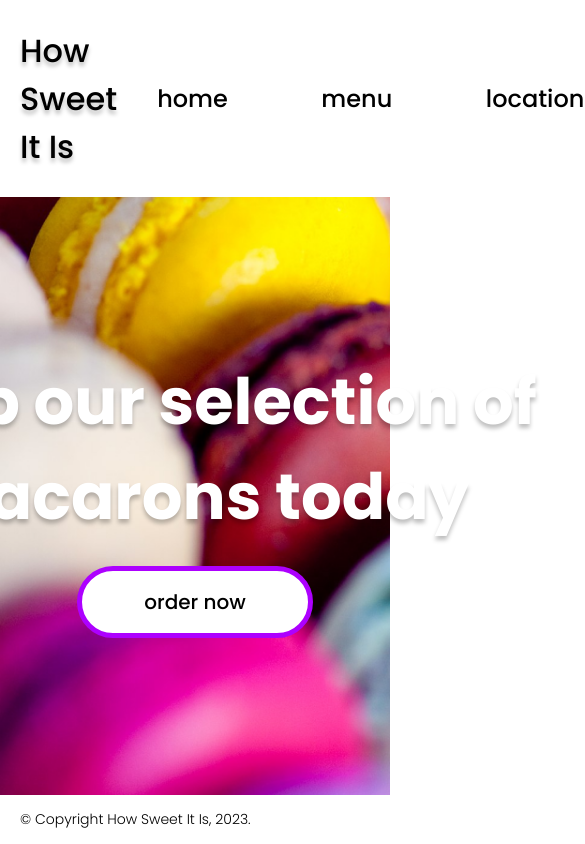
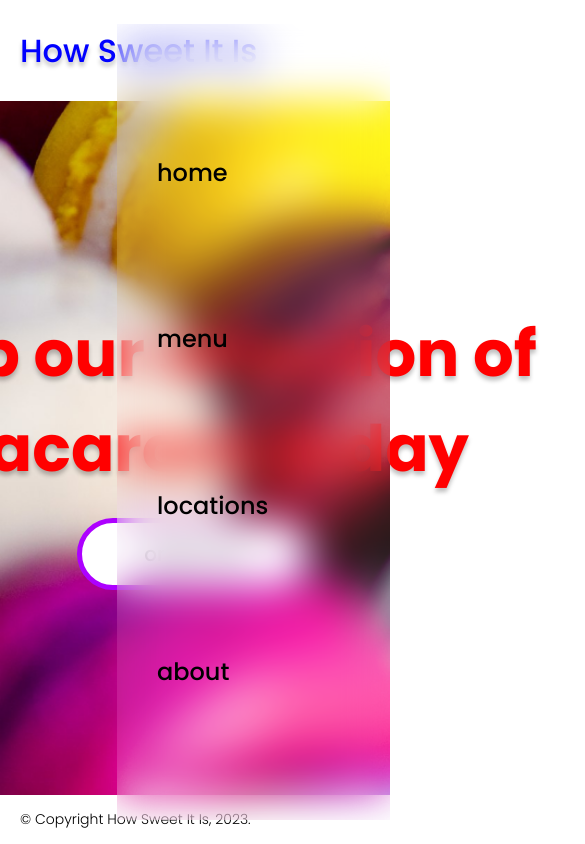
Before and after one commit to sionara/responsive-menu, a plain HTML site: page index.html in a window 390 px wide. Shown: the top 844 px of the page, 585 px wide, since content can reach past the window. Drawn offline with Linux system fonts and the light colour scheme.

Commit message:
Added responsive header with blurred background effect.

```diff
--- a/style/stylesheet.css
+++ b/style/stylesheet.css
@@ -44,6 +44,14 @@ header{
   list-style-type: none;
   font-size: 1.2em;
   column-gap: 3.9em;
+  background: hsl(0 0% 0% / 0.5); /* hue, saturation, lightness*/
+}
+
+@supports (backdrop-filter: blur(1rem) /* higher value for more blur effect*/) {
+  .menu {
+    background: hsl(0 0% 100% / 0.1);
+    backdrop-filter: blur(1rem);
+  }
 }
 /*main*/
 main {
@@ -79,3 +87,22 @@ footer{
   font-size: 0.7em;
   padding: 14px 20px;
 }
+
+@media (max-width: 824px) {
+  h1 {
+    color: red;
+  }
+
+  #logo {
+    color: blue;
+  }
+
+  .menu{
+    position: fixed;
+    inset: 0 0 0 30%;
+
+    flex-direction: column;
+
+    padding: min(30vh, 10rem), 2em;
+  }
+}
```
